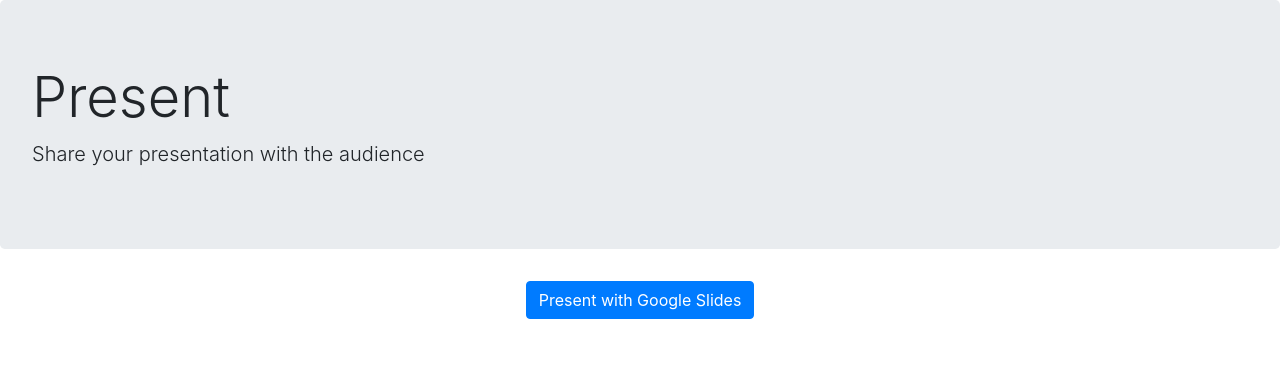
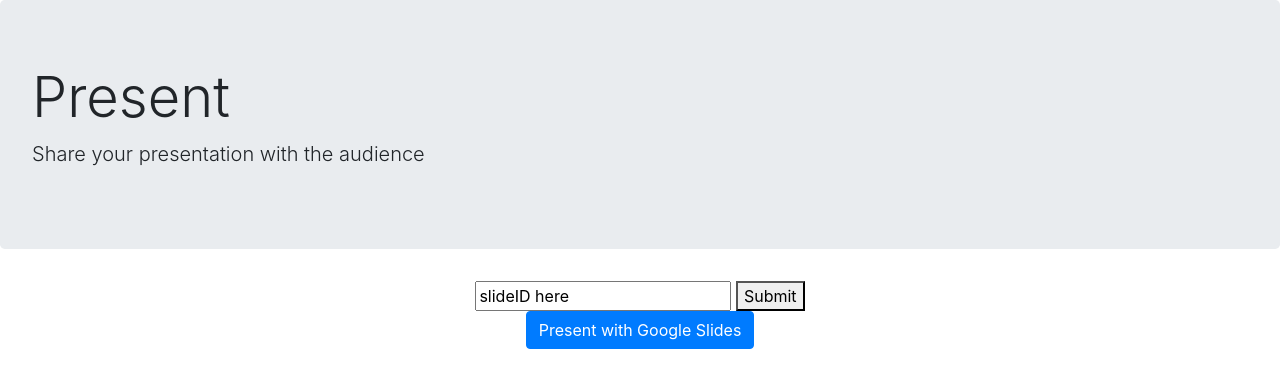
Before and after one commit to jogden4195/BackRow, a Django app: page /picker/ in a window 1280 px wide. Shown: the top 388 px of the page. Run offline with Django 3.2, Linux system fonts and the light colour scheme; some libraries are stand-ins or nearby versions.

Commit message:
Add input box that captures chosen google slide ID

```diff
--- a/project/src/landing/templates/landing/picker.html
+++ b/project/src/landing/templates/landing/picker.html
@@ -1,10 +1,13 @@
 <!DOCTYPE html>
 <html xmlns="http://www.w3.org/1999/xhtml">
   <head>
+    <!-- jQuery -->
+    <script src="https://code.jquery.com/jquery-3.2.1.min.js"></script>
 
     <!-- Bootstrap -->
     <link rel="stylesheet" href="https://stackpath.bootstrapcdn.com/bootstrap/4.3.1/css/bootstrap.min.css" integrity="sha384-ggOyR0iXCbMQv3Xipma34MD+dH/1fQ784/j6cY/iJTQUOhcWr7x9JvoRxT2MZw1T" crossorigin="anonymous">
     <!-- end bootstrap-->
+
     <meta http-equiv="content-type" content="text/html; charset=utf-8"/>
     <title>Backrow</title>
 
@@ -82,6 +85,7 @@
       if (data.action == google.picker.Action.PICKED) {
         var fileId = data.docs[0].id;
         alert('The user selected: ' + fileId);
+        document.getElementById("slideID").value = fileId;
       }
     }
     </script>
@@ -93,6 +97,14 @@
         <p class="lead">Share your presentation with the audience</p>
     </div>
 
+    <!-- Form where fileId will fill input box -->
+    <div class="row justify-content-center">
+      <form>
+        <input id="slideID" type="text" name="slideID" value="slideID here">
+        <button type="button">Submit</button>
+      </form>
+    </div>
+
     <!-- The Google API Loader script. -->
     <div class="row justify-content-center">
       <button onclick="loadPicker()" type="button" class="btn btn-primary">Present with Google Slides</button>
```
